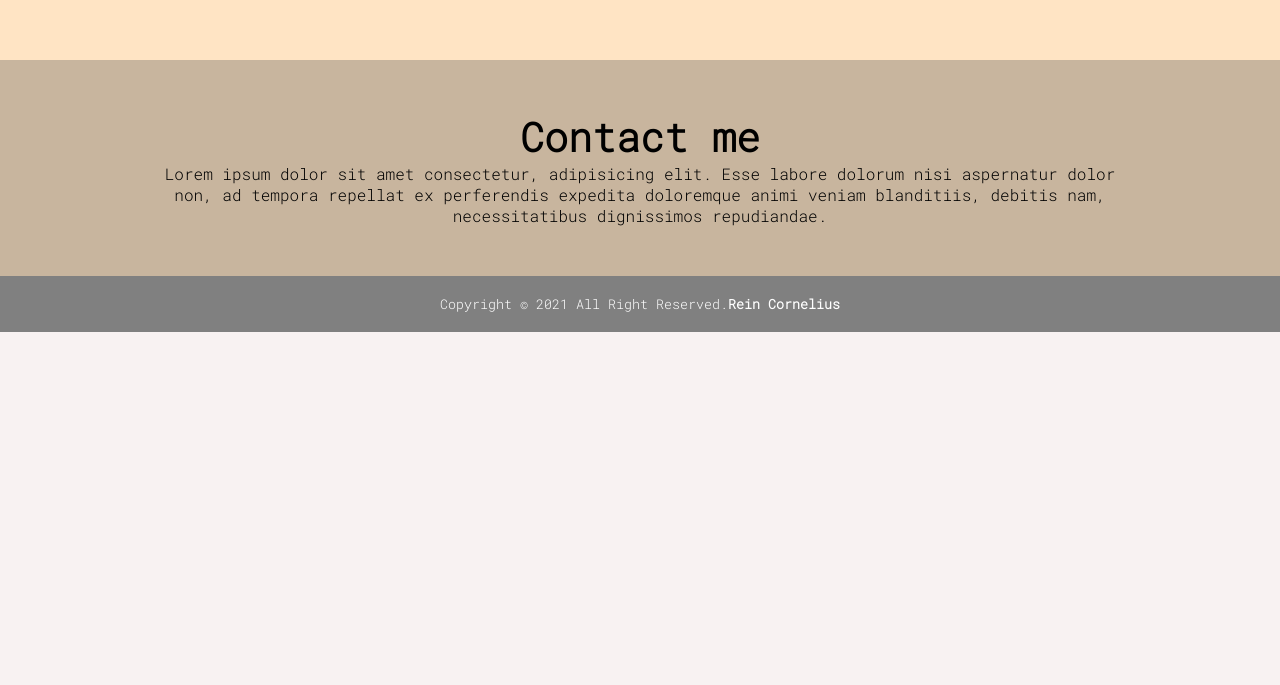
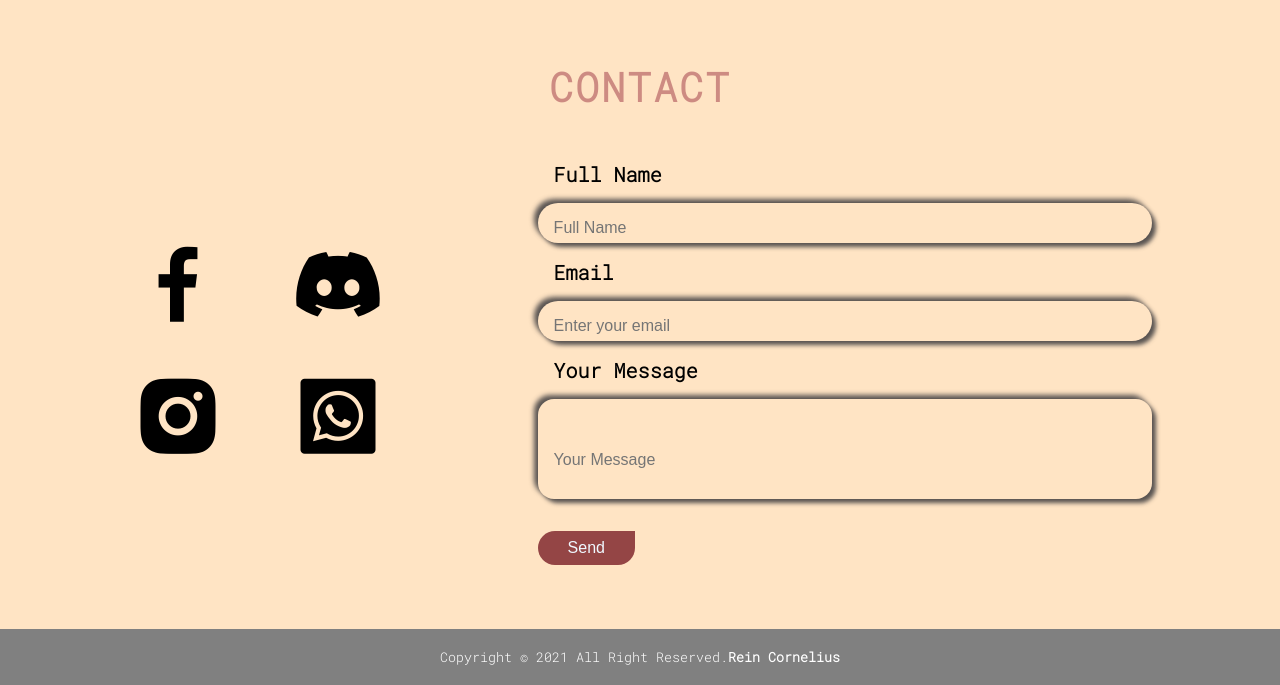
Before and after one commit to Almfueb/Almfueb.github.io, a plain HTML site: page index.html in a window 1280 px wide. Shown: the part 1962-2647 px from the top of the page. Before the commit the page ends 2294 px from the top, so only its background shows below. Drawn offline with nearby package versions, Linux system fonts and the light colour scheme; a script that the page names is missing.

Commit message:
Add files via upload

```diff
--- a/index.html
+++ b/index.html
@@ -72,7 +72,7 @@
         </div>
     </section>
 
-    <section class="Contacts">
+    <!-- <section class="Contacts">
         <div class="Contact">
             <h1>Contact me</h1>
             <p>Lorem ipsum dolor sit amet consectetur, adipisicing elit. Esse labore dolorum nisi aspernatur dolor non, ad tempora repellat ex perferendis expedita doloremque animi veniam blanditiis, debitis nam, necessitatibus dignissimos repudiandae.</p>
@@ -82,6 +82,49 @@
 
     <section class="bottom">
         <p>Copyright &copy 2021 All Right Reserved. <span>Rein Cornelius</span></p>
+    </section> -->
+
+    <section class="containers">
+        <div class="contact" id="Contact">
+            <h5>Contact</h5>
+            <div class="contact_item">
+            <div class="contact_row">
+                <div class="contact_card">
+                    <i class='bx bxl-facebook'></i>
+                    <i class='bx bxl-discord-alt' ></i>
+                    <i class='bx bxl-instagram-alt' ></i>
+                    <i class='bx bxl-whatsapp-square'></i>
+                </div>
+                <div class="contact_card1">
+                    <label for="name">Full Name</label>
+                    <div class="input">
+                        <input type="text" placeholder="Full Name">
+                    </div>
+
+                    <label for="name">Email</label>
+                    <div class="input">
+                        <input type="email" required placeholder="Enter your email">
+                    </div>
+                    <label for="name">Your Message</label>
+                    <div class="input1">
+                        <input type="text" placeholder="Your Message">
+                    </div>
+                    <button>Send</button>
+                    </div>
+                </div>
+            </div>
+        </div>
+    </section>
+
+    <!-- <section class="Contacts">
+        <div class="Contact">
+            <h1>Contact me</h1>
+            <p>Lorem ipsum dolor sit amet consectetur, adipisicing elit. Esse labore dolorum nisi aspernatur dolor non, ad tempora repellat ex perferendis expedita doloremque animi veniam blanditiis, debitis nam, necessitatibus dignissimos repudiandae.</p>
+        </div>
+    </section> -->
+
+    <section class="bottom">
+        <p>Copyright &copy 2021 All Right Reserved. <span>Rein Cornelius</span></p>
     </section>
 </body>
 </html>
--- a/style.css
+++ b/style.css
@@ -194,14 +194,118 @@ footer {
 
 .High:hover {
     transform: scale(1.2);
-    /* max-width: 275px;
-    max-height: 275px;*/
 }
 
-.Contacts{
+.containers {
+    background-color: bisque;
+}
+
+.contact{
+    background-color: bisque;
+    width: 80%;
+    margin-left: auto;
+    margin-right: auto;
+}
+.contact h5{
+    letter-spacing: 2px;
+    width: 100%;
+    align-items: center;
+    text-align: center;
+    font-size: 2.5rem;
+    text-transform: uppercase;
+    color: #bb6b6bbb;
+}
+.contact_item{
+    margin-top: 2rem;
+    width: 100%;
+    padding-bottom: 4rem;
+}
+.contact_item .contact_row{
+    width: 100%;
+    display: flex;
+    align-items: center;
+    justify-content: space-between;
+}
+.contact_item .contact_row .contact_card{
+    width: 30%;
+    font-size: 100px;
+}
+
+.contact_item .contact_row .contact_card p{
+    color: rgb(180, 177, 177);
+    font-size: 22px;
+}
+.contact_item .contact_row .contact_card1{
+    width: 60%;
+}
+.contact_item .contact_row .contact_card1 label{
+    color: black;
+    font-weight: bold;
+    width: 100%;
+    display: flex;
+    align-items: center;
+    font-size: 20px;
+    padding: 1rem;
+}
+.contact_item .contact_row .contact_card1 .input{
+    width: 100%;
+    height: 40px;
+    border-radius: 10rem 10rem 10rem 10rem;
+    box-shadow:  4px 4px 4px #303035cc,
+                 -4px -4px 5px #303035cc;
+
+}
+.contact_item .contact_row .contact_card1 .input input{
+    width: 100%;
+    height: 100%;
+    background: transparent;
+    outline: none;
+    border: none;
+    border-radius: 1rem;
+    padding: 5px 16px;
+    color: aliceblue;
+    font-size: 16px;
+
+}
+.contact_item .contact_row .contact_card1 .input1{
+    width: 100%;
+    height: 100px;
+    border-radius: 1rem 1rem 1rem 1rem;
+    box-shadow:  4px 4px 4px #303035cc,
+                 -4px -4px 5px #303035cc;
+}
+.contact_item .contact_row .contact_card1 .input1 input{
+    width: 100%;
+    height: 100%;
+    background: transparent;
+    border: none;
+    outline: none;
+    border-radius: 1rem;
+    padding: .7rem 1rem;
+    font-size: 16px;
+    color: aliceblue;
+}
+.contact_item .contact_row .contact_card1 button{
+    padding: 8px 30px;
+    margin-top: 2rem;
+    border: none;
+    outline: none;
+    background-color: #944545;
+    color: aliceblue;
+    font-size: 16px;
+    border-radius: 10rem 0rem 10rem 10rem;
+    cursor: pointer;
+}
+.contact_item .contact_row .contact_card1 button:hover{
+    background-color: #94454596;
+    transition: all .3s ease-in-out;
+}
+
+/* .Contacts{
     display: flex;
     text-align: center;
     justify-content: center;
+    margin-top: 10rm;
     background-color: rgb(200, 181, 158);
 }
 
@@ -213,7 +317,7 @@ footer {
 
 .Contact h1 {
     font-size: 40px;
-}
+} */
 
 .bottom{
     background-color: gray;
```
